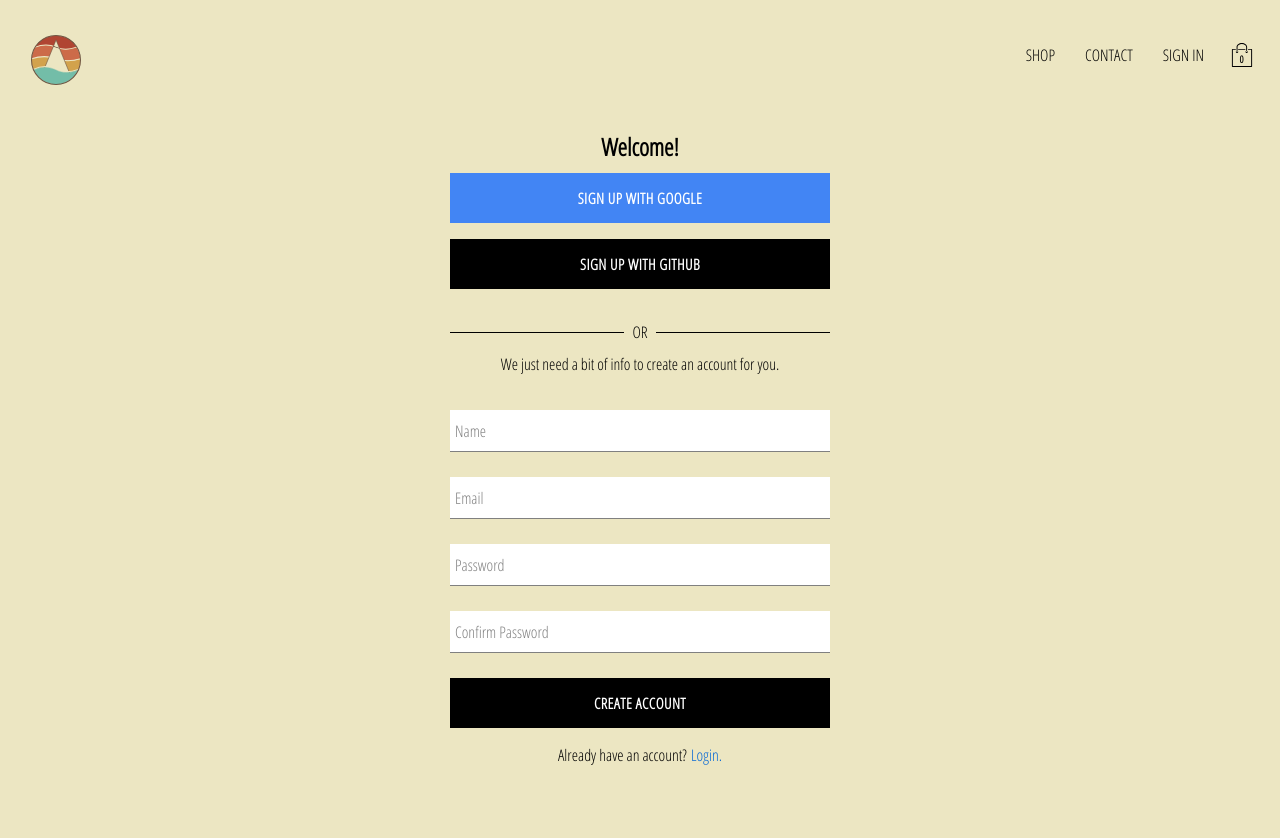
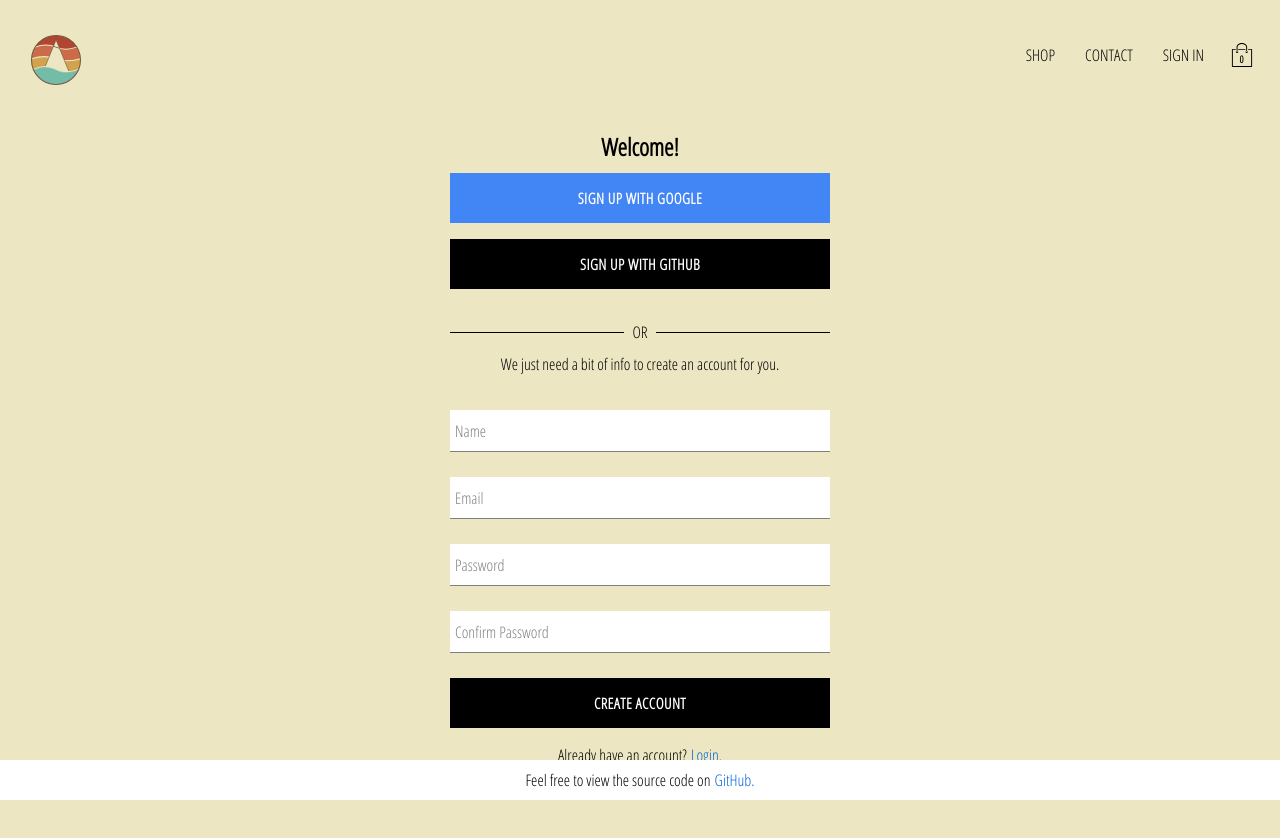
Before and after one commit to scottgilmoredev/e-commerce-react, a React (Create React App) app: page /signup in a window 1280 px wide. Shown: the top 838 px of the page. Built offline with nearby package versions, Linux system fonts and the light colour scheme; no server answers.

Commit message:
Point github to scottgilmoredev

```diff
--- a/src/App.js
+++ b/src/App.js
@@ -5,7 +5,7 @@ import { createStructuredSelector } from 'reselect';
 
 // Components
 import ErrorBoundary from './components/error-boundary/error-boundary.component';
-// import Footer from './components/footer/footer.component';
+import Footer from './components/footer/footer.component';
 import Header from './components/header/header.component';
 import Spinner from './components/spinner/spinner.component';
 
@@ -85,7 +85,7 @@ const App = ({ checkUserSession, currentUser }) => {
           </Suspense>
         </ErrorBoundary>
       </Switch>
-      {/* <Footer /> */}
+      <Footer />
     </div>
   );
 }
--- a/src/components/footer/footer.component.jsx
+++ b/src/components/footer/footer.component.jsx
@@ -7,7 +7,7 @@ const Footer = () => (
     <FooterContainer>
         <p>
             Feel free to view the source code on
-            <LinkText href='https://github.com/awesomescott/harrys-hoods'>&nbsp;GitHub.</LinkText>
+            <LinkText href='https://github.com/scottgilmoredev/e-commerce-react'>&nbsp;GitHub.</LinkText>
         </p>
     </FooterContainer>
 );
--- a/src/pages/contact/contact.component.jsx
+++ b/src/pages/contact/contact.component.jsx
@@ -13,7 +13,7 @@ import {
     ContactSubHeading,
     ContactSubtextContainer,
     ContactText,
-    // GitHubIcon,
+    GitHubIcon,
     IconContainer,
     LinkedInIcon,
     StyledLink,
@@ -42,9 +42,9 @@ export const ContactPage = () => (
             </a>
 
             { /* Github */ }
-            {/* <a href='https://github.com/scottgilmoredev'>
+            <a href='https://github.com/scottgilmoredev'>
                 <GitHubIcon />
-            </a> */}
+            </a>
         </IconContainer>
 
         <ContactDivider />
```
